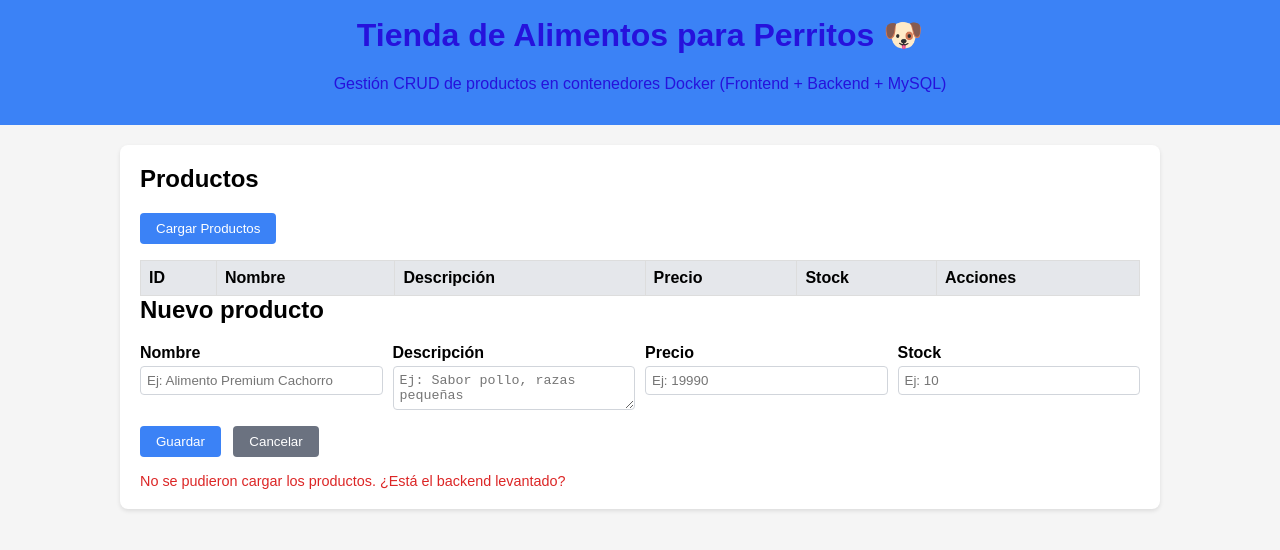
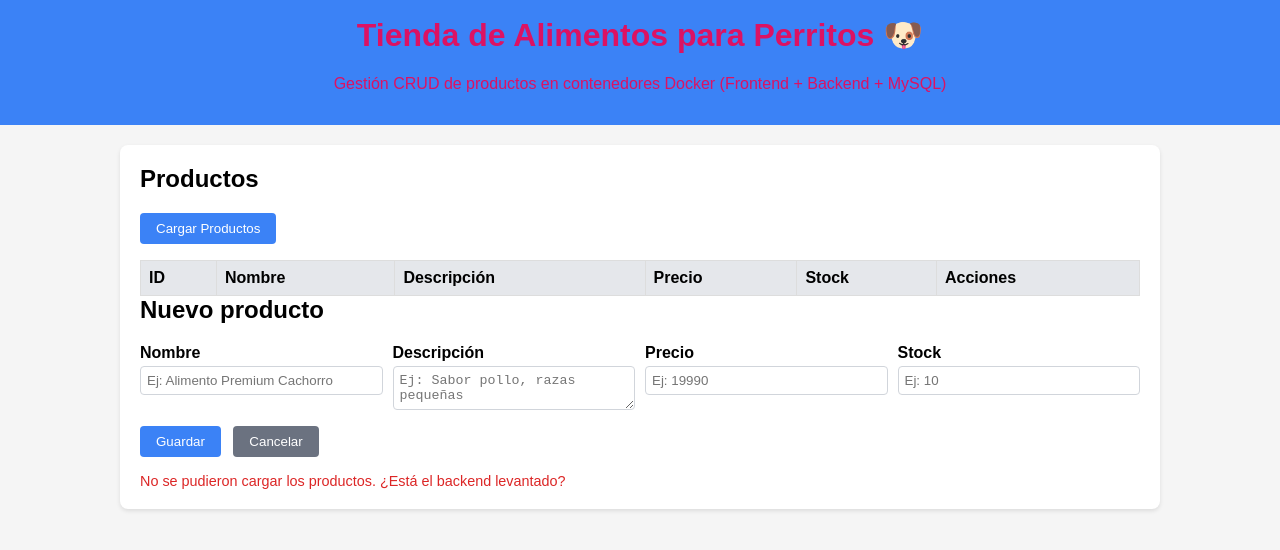
Before and after one commit to Diegorcl94/tienda-perritos-devops, a plain HTML site: page frontend/index.html in a window 1280 px wide. Drawn offline with Linux system fonts and the light colour scheme; no server answers.

Commit message:
cambio titulo

```diff
--- a/frontend/index.html
+++ b/frontend/index.html
@@ -2,7 +2,7 @@
 <html lang="es">
 <head>
   <meta charset="UTF-8" />
-  <title>Tienda de Alimentos para Perritos &#128054;</title>
+  <title>Tienda de Alimentos  &#128054;</title>
   <meta name="viewport" content="width=device-width, initial-scale=1.0" />
   <style>
     body {
@@ -13,7 +13,7 @@
     }
     header {
       background: #3b82f6;
-      color: rgb(38, 18, 220);
+      color: rgb(220, 18, 99);
       padding: 16px;
       text-align: center;
     }
```
